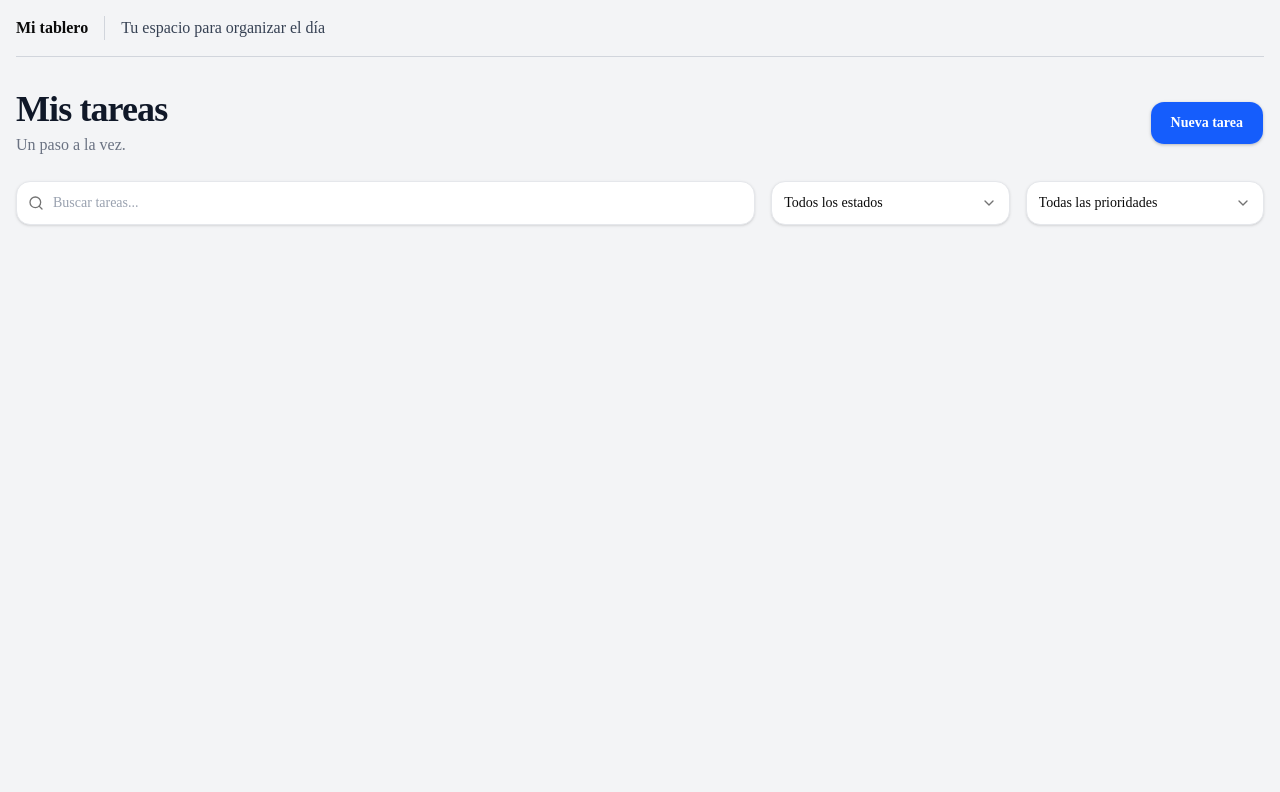
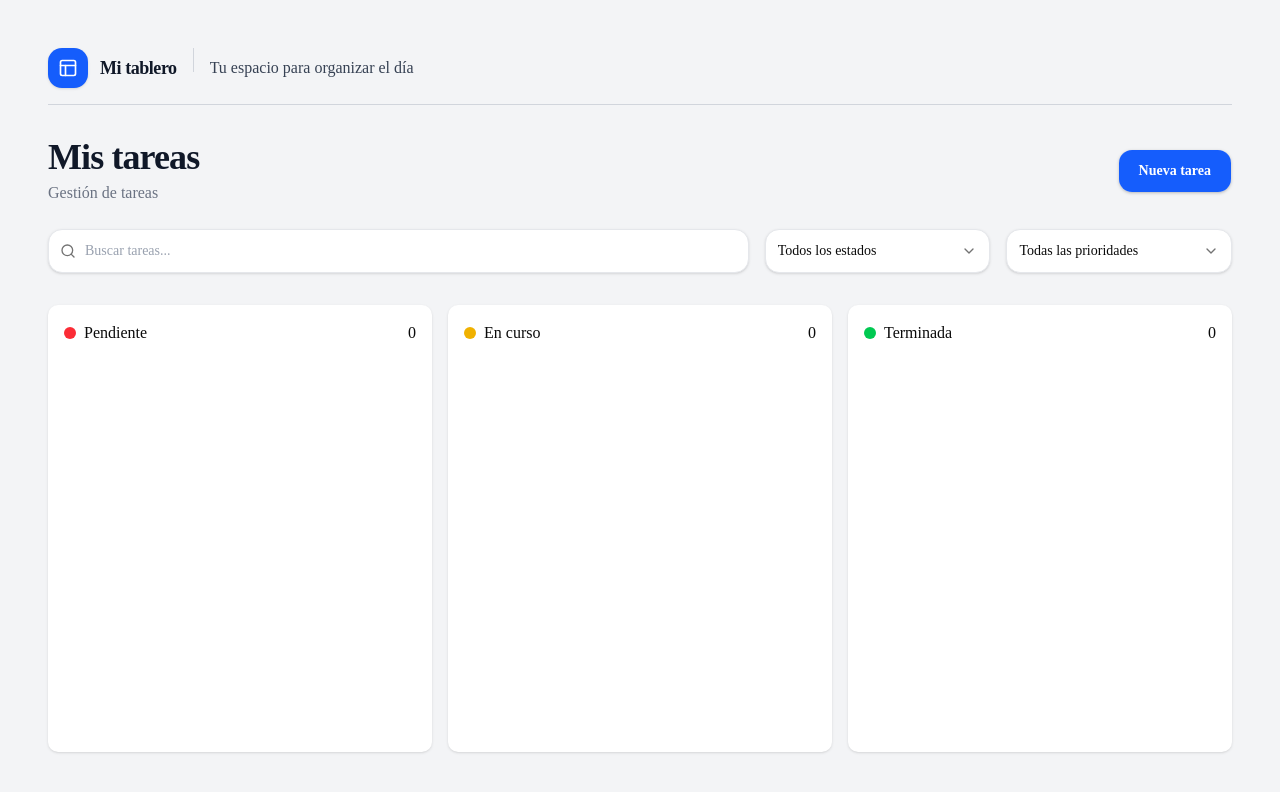
Before and after one commit to namg72/Gestor_Tareas, a Next.js app: page / in a window 1280 px wide. Shown: the top 792 px of the page. Built offline with nearby package versions, Linux system fonts and the light colour scheme.

Commit message:
creado layout tipos bd, migraciones y arhviso de repositorio y srvicios

```diff
--- a/src/app/layout.tsx
+++ b/src/app/layout.tsx
@@ -24,7 +24,7 @@ export default function RootLayout({ children }: LayoutProps<"/">) {
       lang="es"
       className={`${geistSans.variable} ${geistMono.variable} h-full antialiased`}
     >
-      <body className="min-h-full flex flex-col bg-gray-100 p-4">
+      <body className="flex h-dvh flex-col overflow-hidden bg-gray-100 p-12">
         <Cabecera />
         {children}
       </body>
--- a/src/app/page.tsx
+++ b/src/app/page.tsx
@@ -1,5 +1,11 @@
 import { BarraTareas } from "@/features/tareas/componentes/BarraTareas";
+import { TableroTareas } from "@/features/tareas/componentes/TableroTareas";
 
 export default function Home() {
-  return <BarraTareas />;
+  return (
+    <main className="flex min-h-0 flex-1 flex-col">
+      <BarraTareas />
+      <TableroTareas />
+    </main>
+  );
 }
--- a/src/components/layout/Cabecera.tsx
+++ b/src/components/layout/Cabecera.tsx
@@ -1,10 +1,16 @@
+import { PanelsTopLeft } from "lucide-react";
 import { AppSeparator } from "@/components/atomos/AppSeparator";
 
 export const Cabecera = () => {
   return (
-    <header className="border-b border-gray-300 pb-4">
+    <header className="shrink-0 border-b border-gray-300 pb-4">
       <div className="flex items-center gap-4">
-        <p className="font-bold">Mi tablero</p>
+        <div className="flex shrink-0 items-center gap-3">
+          <span className="flex size-10 items-center justify-center rounded-xl bg-blue-600 text-white shadow-sm">
+            <PanelsTopLeft aria-hidden="true" className="size-5" />
+          </span>
+          <p className="text-lg font-bold tracking-tight text-gray-900">Mi tablero</p>
+        </div>
         <AppSeparator orientation="vertical" className="h-6" />
         <p className="text-gray-700">Tu espacio para organizar el día</p>
       </div>
--- a/src/features/tareas/componentes/BarraTareas.jsx
+++ b/src/features/tareas/componentes/BarraTareas.jsx
@@ -18,14 +18,14 @@ export const prioridadOpciones = [
 ];
 export const BarraTareas = () => {
   return (
-    <section aria-labelledby="titulo-tareas" className="space-y-6 py-6 sm:py-8">
+    <section aria-labelledby="titulo-tareas" className="shrink-0 space-y-6 py-6 sm:py-8">
       <div className="flex flex-col gap-4 sm:flex-row sm:items-center sm:justify-between">
         <div className="space-y-1">
           <h1 id="titulo-tareas" className="text-3xl font-bold tracking-tight text-gray-900 sm:text-4xl">
             Mis tareas
           </h1>
           <p className="text-sm text-gray-500 sm:text-base">
-            Un paso a la vez.
+            Gestión de tareas
           </p>
         </div>
         <AppButton
--- /dev/null
+++ b/src/features/tareas/componentes/ColumnaTareas.tsx
@@ -0,0 +1,34 @@
+import type { Tarea } from "../types/tarea";
+
+const colores = {
+  red: "bg-red-500",
+  yellow: "bg-yellow-500",
+  green: "bg-green-500",
+};
+
+type ColumnaTareasProps = {
+  titulo: string;
+  tareas: Tarea[];
+  color: keyof typeof colores;
+};
+
+export const ColumnaTareas = ({
+  titulo,
+  tareas,
+  color,
+}: ColumnaTareasProps) => {
+  return (
+    <div className="flex min-h-0 min-w-0 flex-col gap-4 overflow-y-auto rounded-lg bg-white p-4 shadow">
+      <div className="flex justify-between w-full items-center">
+        <div className="flex items-center gap-2">
+          <div
+            aria-hidden="true"
+            className={`size-3 shrink-0 rounded-full ${colores[color]}`}
+          />
+          {titulo}
+        </div>
+        <div>{tareas.length}</div>
+      </div>
+    </div>
+  );
+};
--- /dev/null
+++ b/src/features/tareas/componentes/TableroTareas.tsx
@@ -0,0 +1,14 @@
+import { Tarea } from "../types/tarea";
+import { ColumnaTareas } from "./ColumnaTareas";
+
+export const TableroTareas = () => {
+  const tareas: Tarea[] = [];
+
+  return (
+    <div className="grid min-h-0 w-full flex-1 grid-cols-3 grid-rows-1 gap-4">
+      <ColumnaTareas titulo={"Pendiente"} color={"red"} tareas={tareas} />
+      <ColumnaTareas titulo={"En curso"} color={"yellow"} tareas={tareas} />
+      <ColumnaTareas titulo={"Terminada"} color={"green"} tareas={tareas} />
+    </div>
+  );
+};
--- /dev/null
+++ b/src/features/tareas/types/tarea.ts
@@ -0,0 +1,11 @@
+export type Estado = "pendiente" | "en_curso" | "terminada";
+export type Prioridad = "baja" | "media" | "alta";
+
+export type Tarea = {
+  id: number;
+  titulo: string;
+  descripcion: string | null;
+  estado: Estado;
+  prioridad: Prioridad;
+  fecha_limite: string | null;
+};
--- /dev/null
+++ b/src/server/modelos/Tarea.ts
@@ -0,0 +1,70 @@
+import { DataTypes, Model } from "sequelize";
+import type {
+  InferAttributes,
+  InferCreationAttributes,
+  CreationOptional,
+} from "sequelize";
+import { conexion } from "@/server/db/conexion";
+import type { Estado, Prioridad } from "@/features/tareas/types/tarea";
+
+export class Tarea extends Model<
+  InferAttributes<Tarea>,
+  InferCreationAttributes<Tarea>
+> {
+  declare id: CreationOptional<number>;
+  declare titulo: string;
+  declare descripcion: string | null;
+  declare estado: CreationOptional<Estado>;
+  declare prioridad: CreationOptional<Prioridad>;
+  declare fecha_limite: string | null;
+  declare creada_en: CreationOptional<Date>;
+  declare actualizada_en: CreationOptional<Date>;
+}
+
+Tarea.init(
+  {
+    id: {
+      type: DataTypes.INTEGER,
+      primaryKey: true,
+      autoIncrement: true,
+      allowNull: false,
+    },
+    titulo: {
+      type: DataTypes.STRING(200),
+      allowNull: false,
+    },
+    descripcion: {
+      type: DataTypes.TEXT,
+      allowNull: true,
+    },
+    estado: {
+      type: DataTypes.ENUM("pendiente", "en_curso", "terminada"),
+      allowNull: false,
+      defaultValue: "pendiente",
+    },
+    prioridad: {
+      type: DataTypes.ENUM("baja", "media", "alta"),
+      allowNull: false,
+      defaultValue: "media",
+    },
+    fecha_limite: {
+      type: DataTypes.DATEONLY,
+      allowNull: true,
+    },
+    creada_en: {
+      type: DataTypes.DATE,
+      allowNull: false,
+    },
+    actualizada_en: {
+      type: DataTypes.DATE,
+      allowNull: false,
+    },
+  },
+  {
+    sequelize: conexion,
+    tableName: "tareas",
+    timestamps: true,
+    createdAt: "creada_en",
+    updatedAt: "actualizada_en",
+  },
+);
--- /dev/null
+++ b/src/server/repositorios/tareasRepositorio.ts
@@ -0,0 +1,5 @@
+import { Tarea } from "../modelos/Tarea";
+
+export const obtenerTareas = async (): Promise<Tarea[]> => {
+  return await Tarea.findAll();
+};
--- /dev/null
+++ b/src/server/servicios/tareasServicio.ts
@@ -0,0 +1,8 @@
+import { Tarea } from "../modelos/Tarea";
+import { obtenerTareas } from "../repositorios/tareasRepositorio";
+
+export const listarTareas = async () => {
+  let tareas: Tarea[] = await obtenerTareas();
+
+  return tareas;
+};
```
